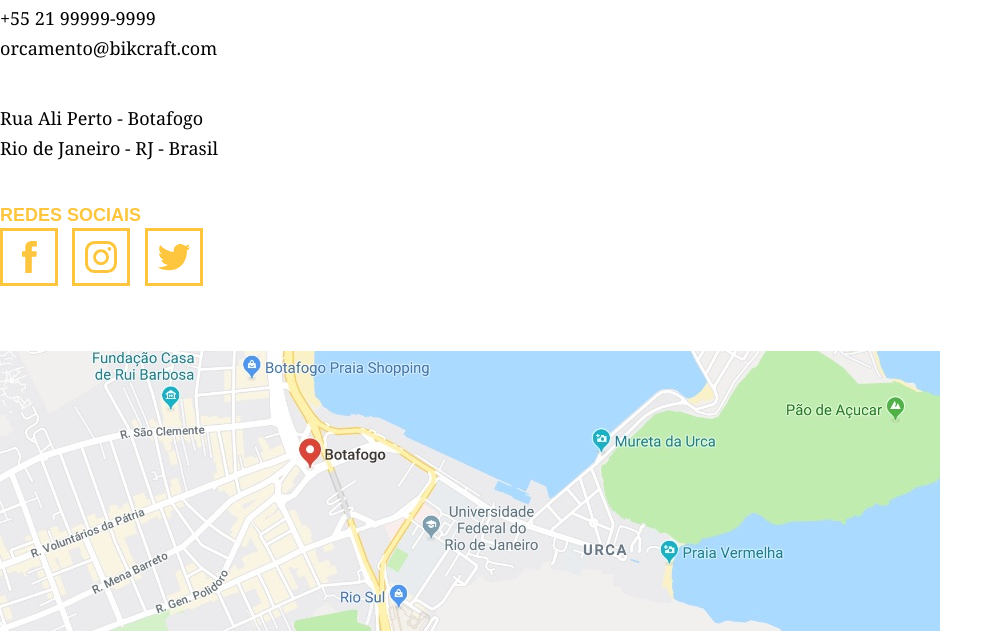
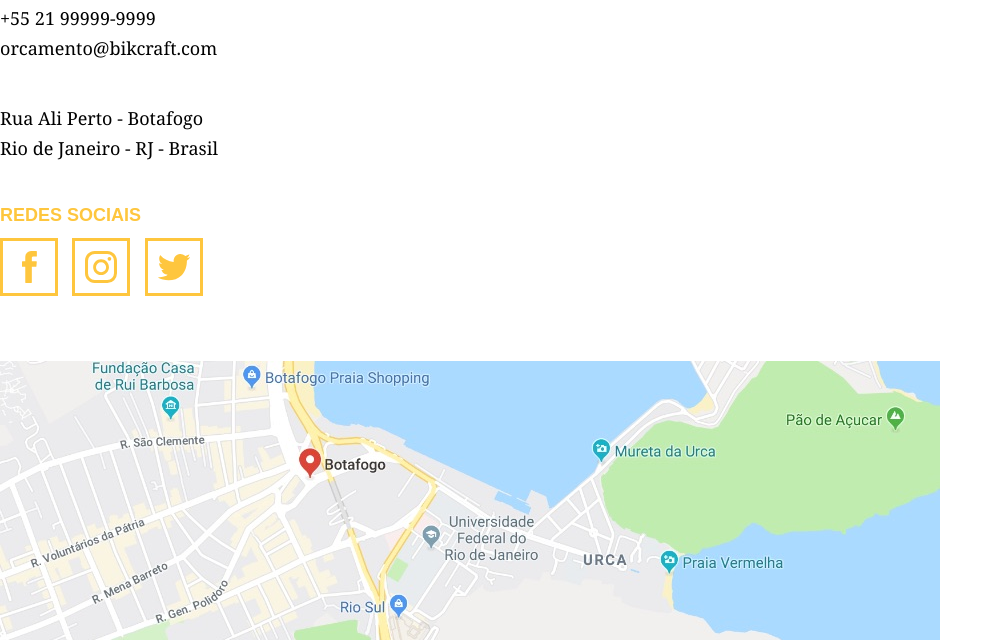
Before and after one commit to alsoDiego/bikcraft, a PHP site: page /contato.html in a window 1280 px wide. Shown: the part 806-1446 px from the top of the page, without its empty margins (0-1003 px from the left). Run offline with PHP 8.4, Linux system fonts and the light colour scheme.

Commit message:
style: contato_dados elements margin

```diff
--- a/css/contato.css
+++ b/css/contato.css
@@ -61,6 +61,10 @@
     color: #fec63e;
 }
 
+.contato_dados .footer_redes h3 {
+    margin-bottom: 10px;
+}
+
 .contato_dados span {
     display: block;
     font-size: 18px;
@@ -68,7 +72,7 @@
     font-family: Georgia, 'Times New Roman', serif;
 }
 
-.contato_dados span:nth-child(3), .contato_dados span:nth-child(5) {
+.contato_dados span:nth-of-type(even) {
     margin-bottom: 40px;
 }
 
```
